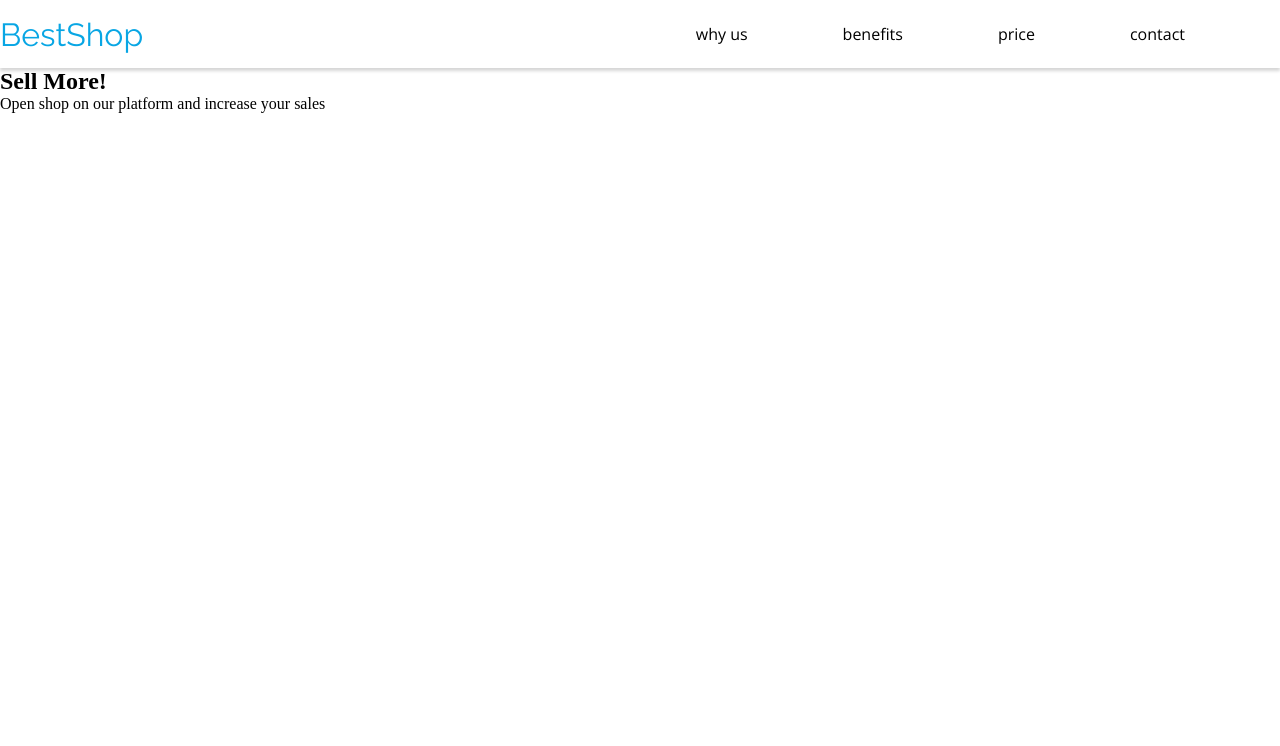
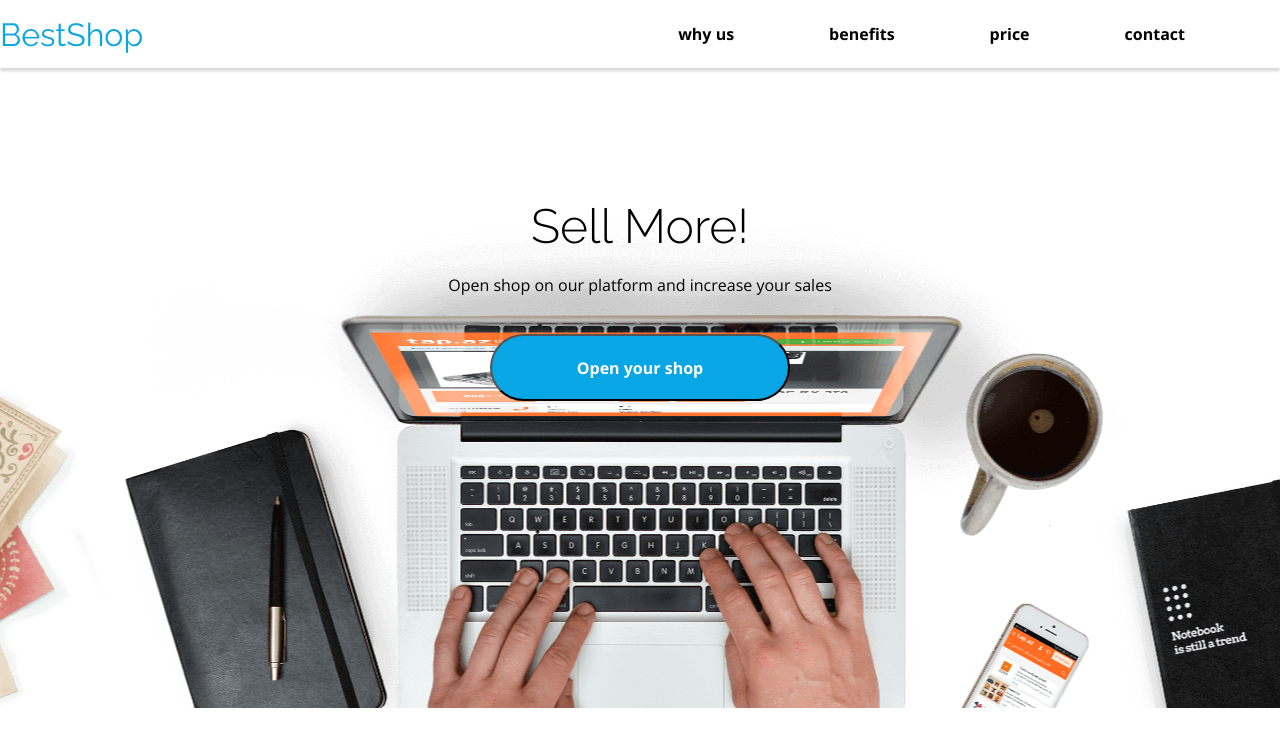
Before and after one commit to jacekmiklas/CodersLabWorkshop1BestShopPage, a plain HTML site: page index.html in a window 1280 px wide. Drawn offline with nearby package versions, Linux system fonts and the light colour scheme.

Commit message:
baner section done

```diff
--- a/index.html
+++ b/index.html
@@ -5,7 +5,6 @@
     <meta name="viewport"
           content="width=device-width, user-scalable=no, initial-scale=1.0, maximum-scale=1.0, minimum-scale=1.0">
     <meta http-equiv="X-UA-Compatible" content="ie=edge">
-<!--    <link rel="stylesheet" href="style/reset.css">-->
     <link rel="stylesheet" href="style/style.css">
     <link href="https://fonts.googleapis.com/css?family=Raleway:300,400,700&display=swap&subset=latin-ext"
           rel="stylesheet">
@@ -32,8 +31,11 @@
 <!--SECTION-BANER-->
 
 <section class="baner">
-    <h1>Sell More!</h1>
-    <p>Open shop on our platform and increase your sales</p>
+    <div class="section__baner">
+        <h1>Sell More!</h1>
+        <p>Open shop on our platform and increase your sales</p>
+        <button class="section__button"> <a>Open your shop</a> </button>
+    </div>
 </section>
 
 </body>
--- a/style/style.css
+++ b/style/style.css
@@ -50,6 +50,7 @@ ul li {
 
 nav a {
     font-family: 'Open Sans', sans-serif;
+    font-weight: bold;
     display: flex;
     align-items: center;
     height: 68px;
@@ -63,8 +64,64 @@ li a:hover {
     border-bottom: 3px solid #08A6E4;
 }
 
+
+/*add wraper to whole section*/
+
 /* BANER */
 
+section.baner {
+    display: flex;
+    flex-direction: column;
+    align-content: center;
+    align-items: center;
+    width: 100vw;
+    height: 80vh;
+    background-image: url("../assets/Background.png");
+    background-repeat: no-repeat;
+    background-position: bottom;
+}
+
+.section__baner {
+    display: flex;
+    flex-direction: column;
+    align-items: center;
+}
+
+.section__baner h1 {
+    padding-top: 130px;
+    padding-bottom: 20px;
+    font-family: 'Raleway', sans-serif;
+    font-size: 3rem;
+    font-weight: 100;
+}
+
+.section__baner p {
+    font-family: 'Open Sans', sans-serif;
+    font-size: 1rem;
+    padding-bottom: 38px;
+
+}
+
+.section__baner button{
+    height: 67px;
+    width: 300px;
+    background-color: #08A6E4;
+    color: white;
+    border-radius: 35px;
+    font-family: 'Open Sans', sans-serif;
+    font-weight: bold;
+    font-size: 1rem;
+
+}
+
+button a {
+    padding: 20px 60px;
+}
+
+button a:hover {
+    cursor: pointer;
+    padding: 15px;
+}
 
 
 /*FONTY*/
```
